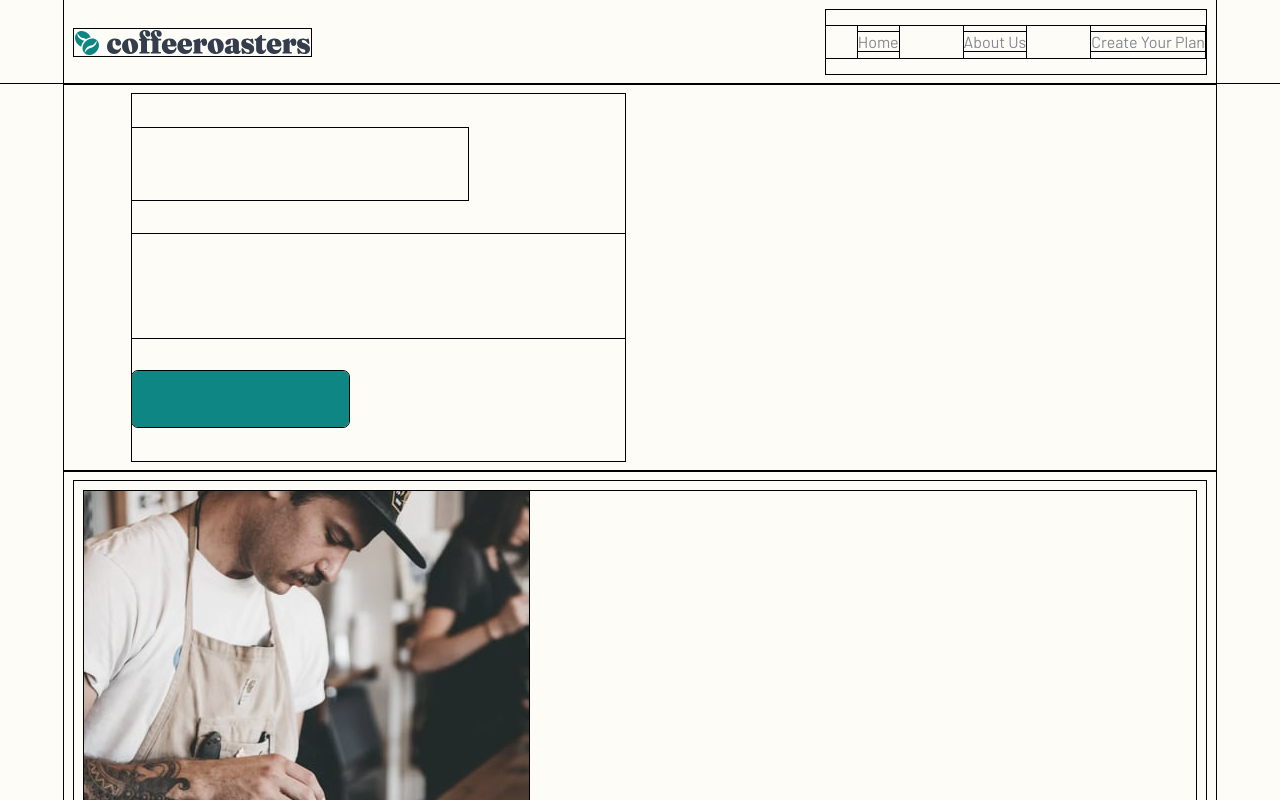
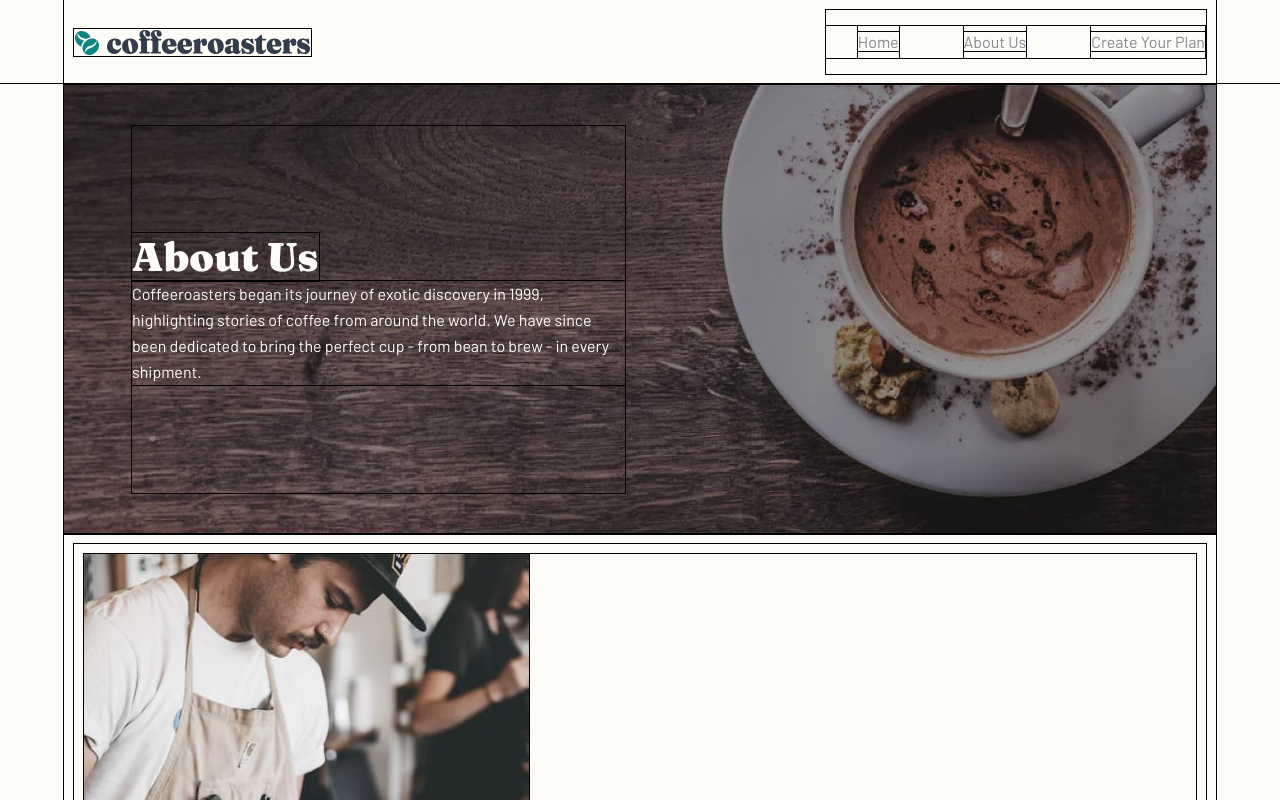
Before and after one commit to tlanettepollard/FEM-CoffeeRoasters-Subscription-Site-TLP, a React (Vite) app: page /about in a window 1280 px wide. Shown: the top 800 px of the page. Built offline with nearby package versions, Linux system fonts and the light colour scheme.

Commit message:
Added styling to About page hero
Signed-off-by: T. Lanette <TLPollard4516@gmail.com>

```diff
--- a/src/styles/layout/_hero.scss
+++ b/src/styles/layout/_hero.scss
@@ -69,3 +69,53 @@
 
 
 }
+
+
+// About
+.about {
+    background-image: url('/src/assets/about/desktop/image-hero-whitecup.jpg');
+    background-size: cover;
+    background-repeat: no-repeat;
+    height: 28.125rem;
+
+    @include bp-lg-tablet {
+        background-image: url('/src/assets/about/tablet/image-hero-whitecup.jpg');
+        height: 25rem;
+    }
+
+    @include bp-sm-tablet {
+        background-image: url('/src/assets/about/mobile/image-hero-whitecup.jpg');
+    }
+
+    .hero__content {
+        @include flex(column, center, flex-start);
+
+        @include bp-sm-tablet {
+            text-align: center;
+            margin: auto;
+            align-items: center;
+        }
+
+        .hero__title {
+            @include HeaderTwoLT;
+
+            @include bp-lg-tablet {
+                font-size: $h3-heading-size;
+            }
+
+            @include bp-sm-tablet {
+                font-size: 1.75rem;
+            }
+        }
+    }
+
+}
+
+
+
+.about,
+.subscribe {
+    .btn-hero {
+        display: none;
+    }
+}
```
